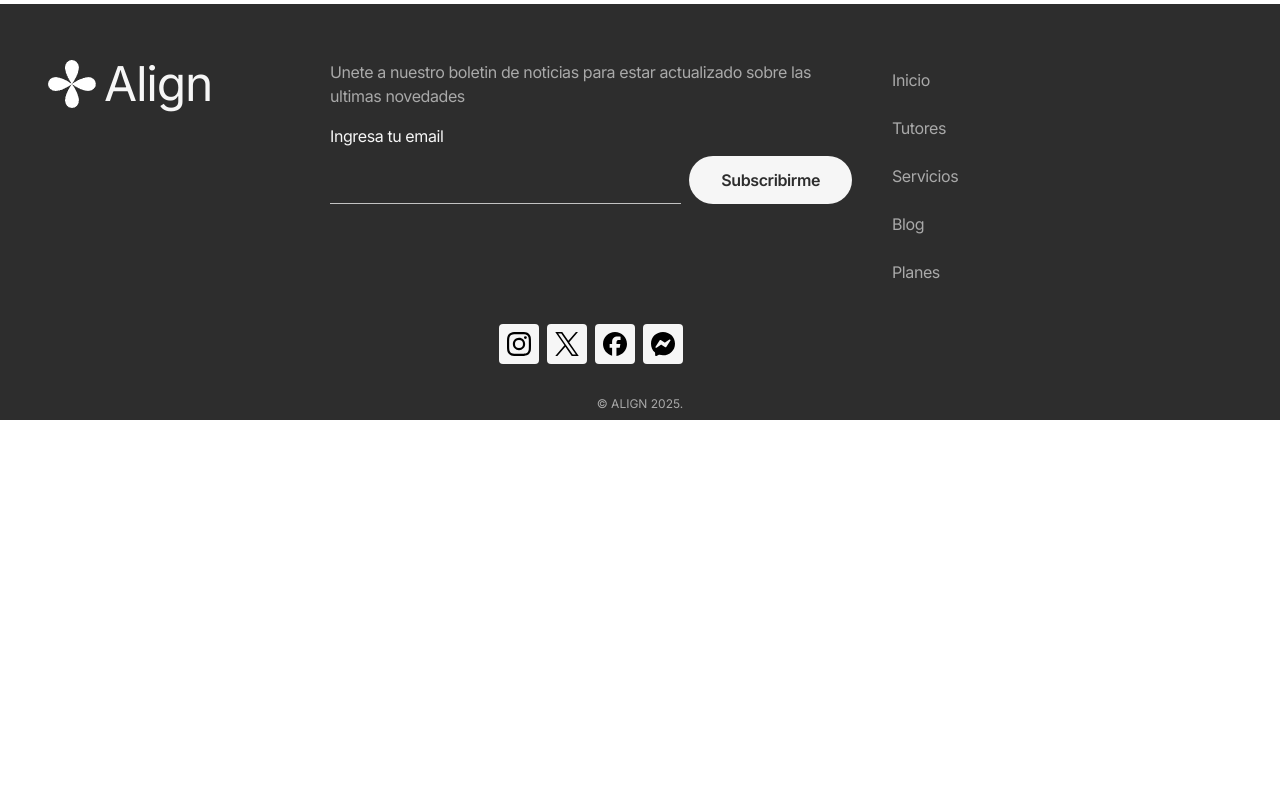
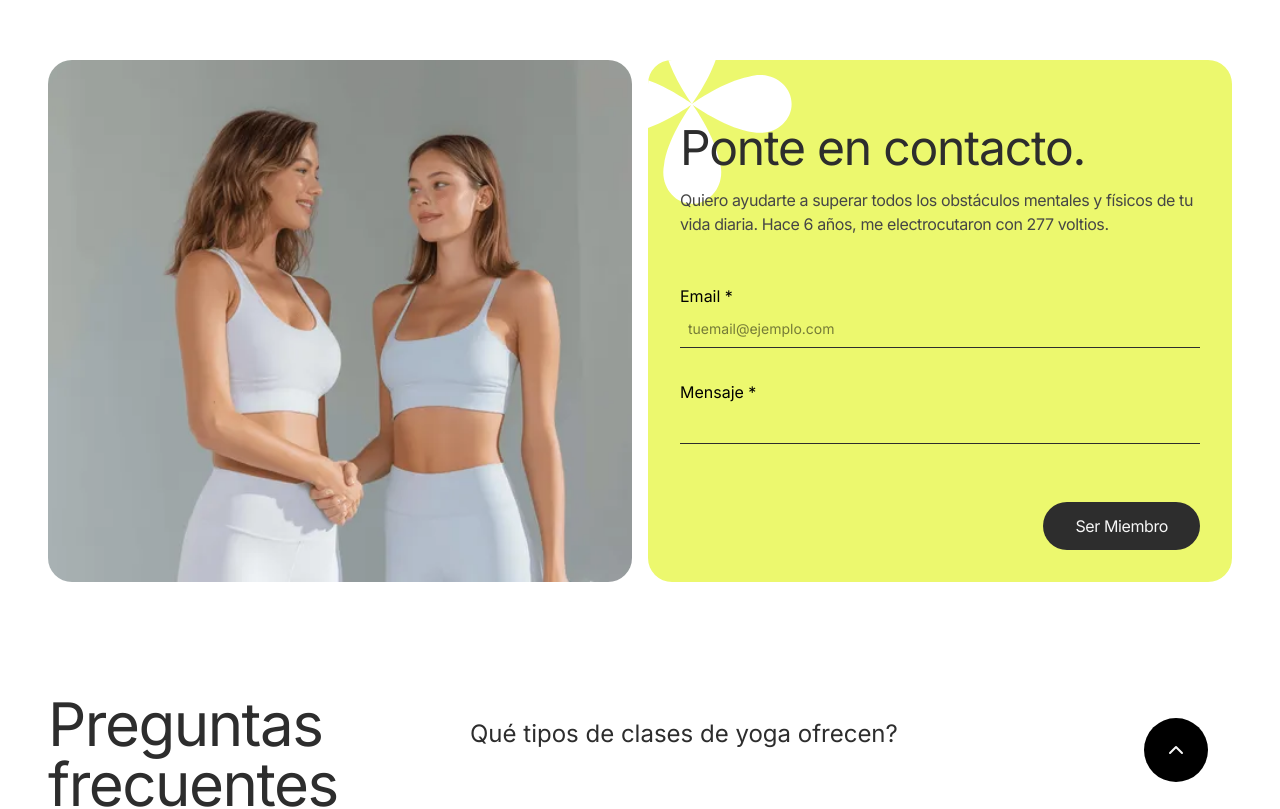
Before and after one commit to Diego-fdev/align, a React (Vite) app: page /planes in a window 1280 px wide. Shown: the part 2240-3049 px from the top of the page. Before the commit the page ends 2660 px from the top, so only its background shows below. Built offline with nearby package versions, Linux system fonts and the light colour scheme.

Commit message:
añadidas las secciones contacto y preguntas a la pagina planes

```diff
--- a/src/pages/planes/Planes.jsx
+++ b/src/pages/planes/Planes.jsx
@@ -1,3 +1,5 @@
+import SectionPreguntas from "../../components/common/preguntas/SectionPreguntas";
+import SectionContacto from "../../components/common/SectionContacto";
 import CustomMainSection from "../../components/CustomMainSection";
 import SectionPlanes from "../Inicio/components/SectionPlanes";
 import CardJoin from "./components/CardJoin";
@@ -14,6 +16,8 @@ export default function Planes() {
       <CustomMainSection>
         <CardJoin />
       </CustomMainSection>
+      <SectionContacto />
+      <SectionPreguntas />
     </>
   );
 }
```
